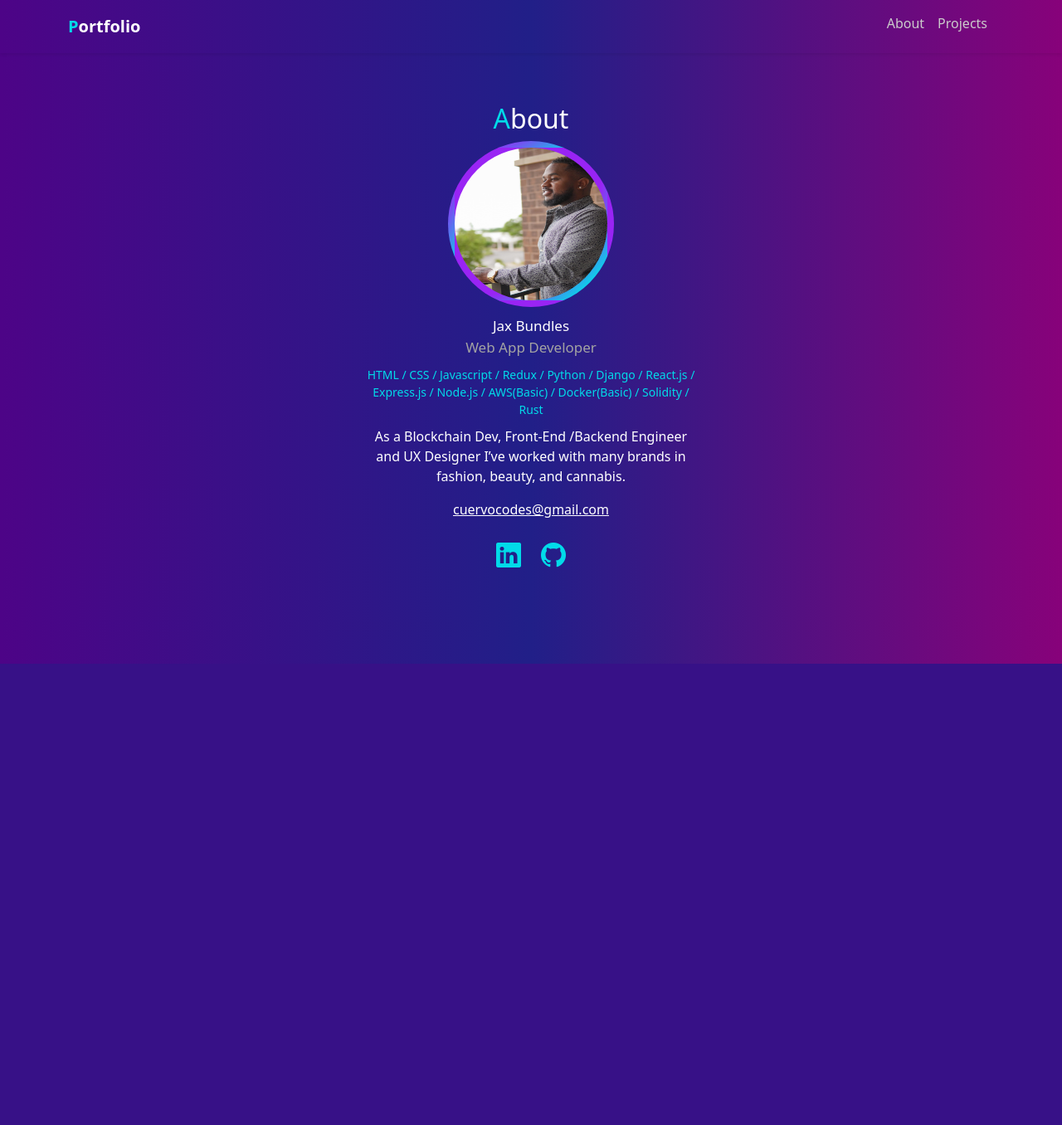
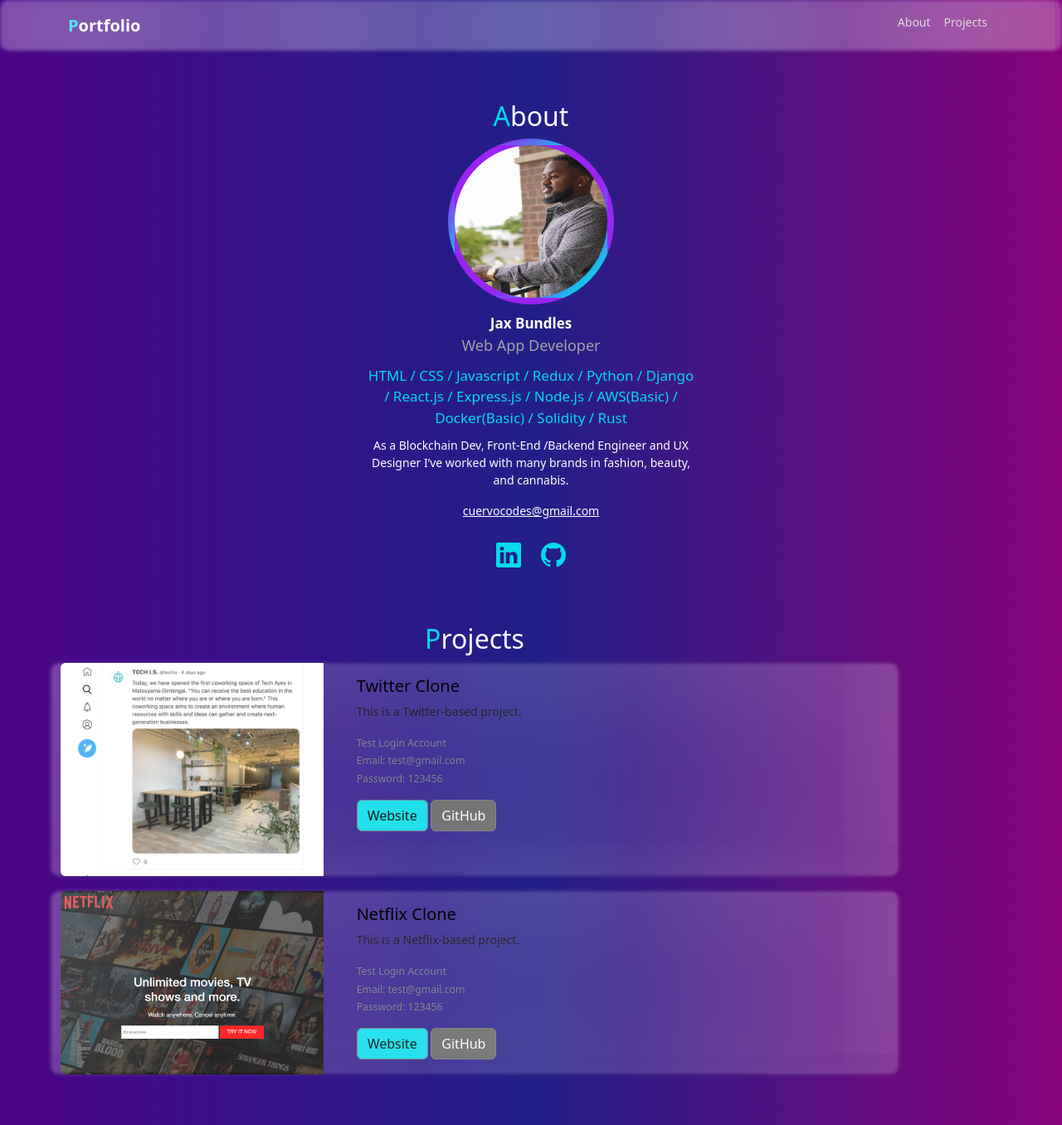
Before and after one commit to cuervocodes/portfolio, a PHP site: page / in a window 1280 px wide. Shown: the whole page at 83% size. Before the commit the page ends 800 px from the top, so only its background shows below. Run offline with PHP 8.4, Linux system fonts and the light colour scheme; some libraries are stand-ins or nearby versions.

Commit message:
Add files via upload

```diff
--- a/index.html
+++ b/index.html
@@ -46,6 +46,53 @@
 
     </div>
 
+    <div id="projects">
+        <h2><span class="font-primary">P</span>rojects</h2>
+
+        <div class="card mb-3 container">
+            <div class="row">
+              <div class="col-md-4">
+                <img src="img/project-twitter.png" class="img-fluid rounded-start" alt="Twitter Clone">
+              </div>
+              <div class="col-md-8">
+                <div class="card-body">
+                  <h5 class="card-title">Twitter Clone</h5>
+                  <p class="card-text">This is a Twitter-based project.</p>
+                  <p class="card-text"><small class="text-muted">
+                    Test Login Account <br>
+                    Email: test@gmail.com <br>
+                    Password: 123456
+                  </small></p>
+                  <a href="#" target="blank" class="btn btn-secondary" id="site">Website</a>
+                  <a href="#" target="blank" class="btn btn-secondary">GitHub</a>
+                </div>
+              </div>
+            </div>
+          </div>
+
+          <div class="card mb-3 container">
+            <div class="row">
+              <div class="col-md-4">
+                <img src="img/project-netflix.png" class="img-fluid rounded-start" alt="Netflix Clone">
+              </div>
+              <div class="col-md-8">
+                <div class="card-body">
+                  <h5 class="card-title">Netflix Clone</h5>
+                  <p class="card-text">This is a Netflix-based project.</p>
+                  <p class="card-text"><small class="text-muted">
+                    Test Login Account <br>
+                    Email: test@gmail.com <br>
+                    Password: 123456
+                  </small></p>
+                  <a href="#" target="blank" class="btn btn-secondary" id="site">Website</a>
+                  <a href="#" target="blank" class="btn btn-secondary">GitHub</a>
+                </div>
+              </div>
+            </div>
+          </div>
+
+    </div>
+
     <script src="https://cdn.jsdelivr.net/npm/bootstrap@5.2.0/dist/js/bootstrap.bundle.min.js" integrity="sha384-A3rJD856KowSb7dwlZdYEkO39Gagi7vIsF0jrRAoQmDKKtQBHUuLZ9AsSv4jD4Xa" crossorigin="anonymous"></script>
   </body>
 </html>
--- a/style.css
+++ b/style.css
@@ -8,6 +8,7 @@
 body {
     font-family: monospace,;
     color: white;
+    font-size: 14px;
     background-image: linear-gradient(90deg, #4D0487 0%, #211F88 50%, #87027A 100%);
 }
 
@@ -43,16 +44,17 @@
 #about .name {
     font-size: 17px;
     color: white;
+    font-weight: bold;
 }
 
 #about .vocation {
-    font-size: 17px;
+    font-size: 18px;
     color: #A3A3A3;
     margin-bottom: 10px;
 }
 
 #about .skills {
-    font-size: 14px;
+    font-size: 17px;
     color: #02DBE9;
     margin-bottom: 10px;
 }
@@ -77,3 +79,58 @@
 .navbar-brand {
     color: white;
 }
+
+
+/*
+
+PROJECTS
+
+*/
+
+.container::before {
+    content: '';
+    position: absolute;
+    top: 0;
+    left: 0;
+    right: 0;
+    bottom: 0;
+    box-shadow: inset 0 0 1000px rgba(255, 255, 255, .5);
+    filter: blur(2px);
+    background: inherit;
+    border-radius: 10px;
+}
+
+.container {
+    background: inherit;
+}
+
+#projects {
+    margin: 60px;
+    width: 80%;
+}
+
+#projects h2 {
+    text-align: center;
+}
+
+#projects .card {
+    width: 100%;
+}
+
+.card-title {
+    color: black;
+    backdrop-filter: blur(8px);
+}
+
+.card-text {
+    color: black;
+}
+
+#site {
+    background: #02DBE9;
+    color: black;
+}
+
+.btn-secondary {
+    background: #636262;
+}
```
